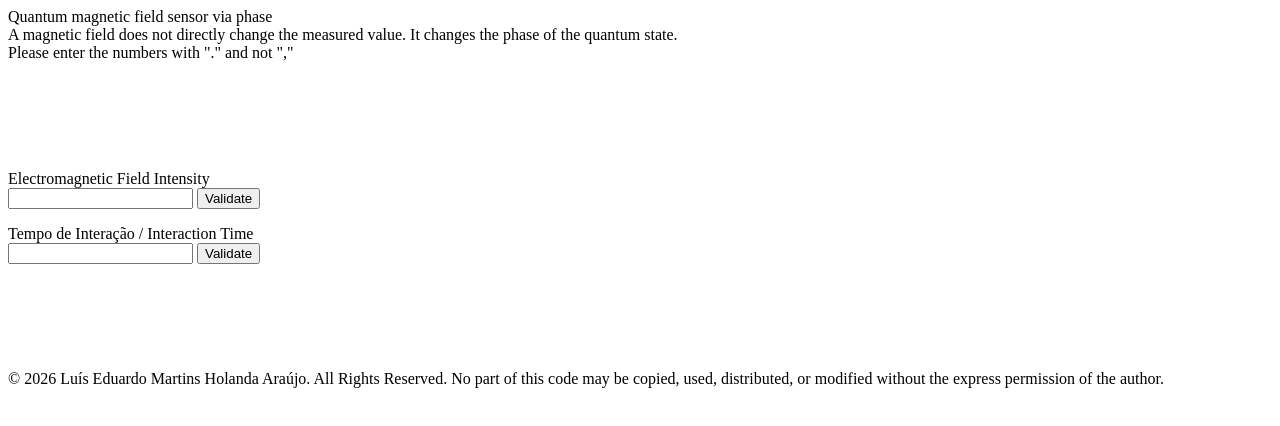
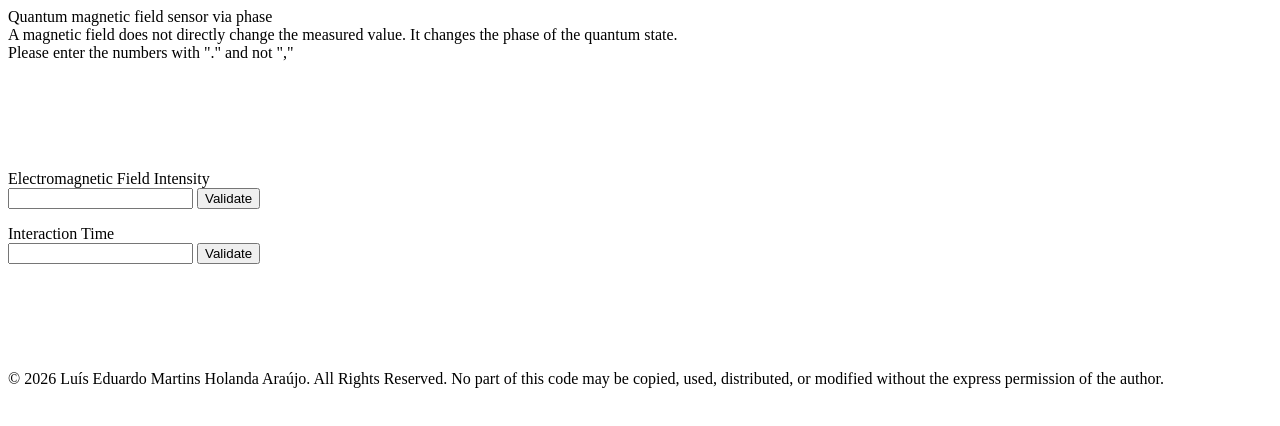
Before and after one commit to emhacias/Quantum-magnetic-field-sensor-via-phase, a plain HTML site: page index.html in a window 1280 px wide. Drawn offline with Linux system fonts and the light colour scheme.

Commit message:
Update index.html

```diff
--- a/index.html
+++ b/index.html
@@ -23,7 +23,7 @@
 <p id="aviso" style="color: red;"></p>
 
 
-<div>Tempo de Interação /
+<div>
 Interaction Time</div>
 <input type="number" id="tempoInteracao">
 <button onclick="verificar2()">Validate</button>
```
